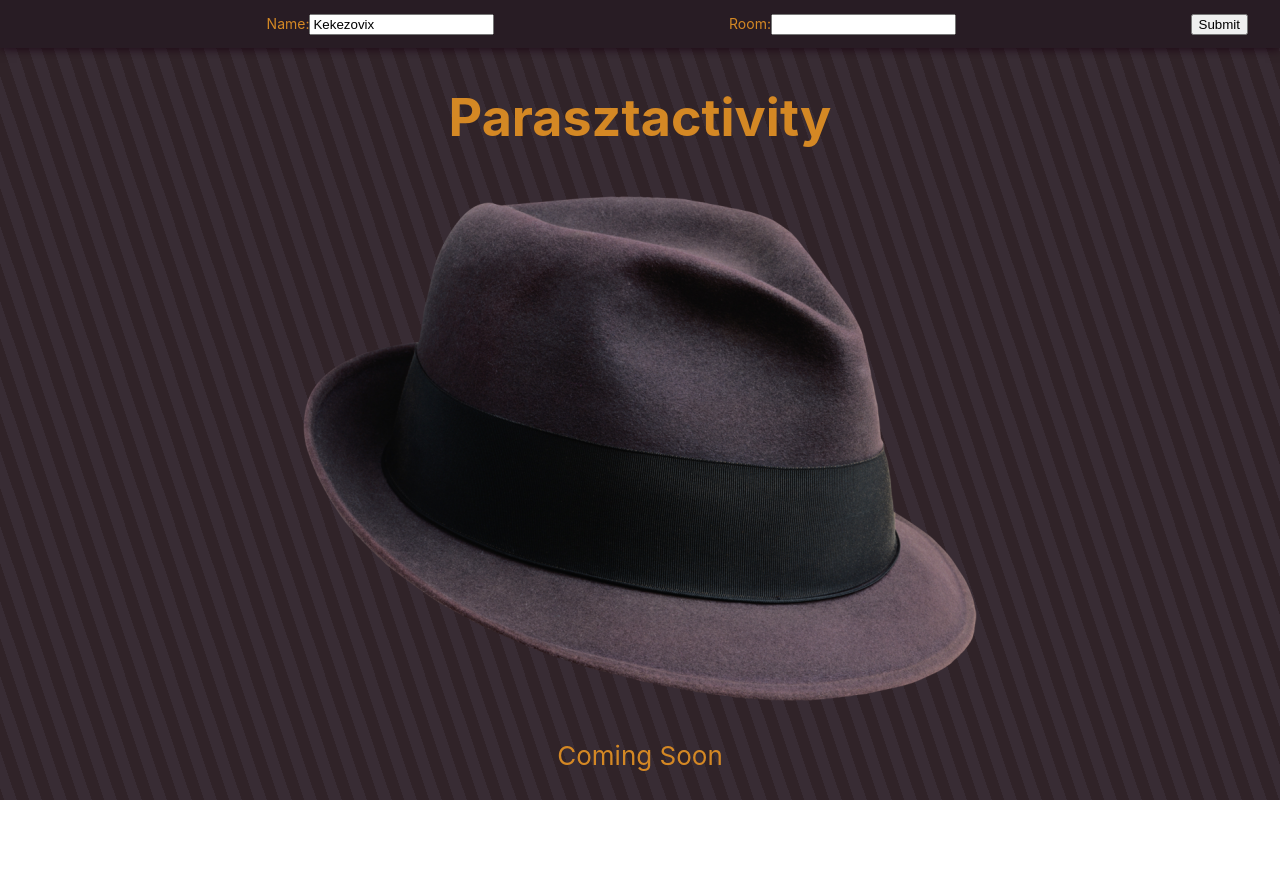
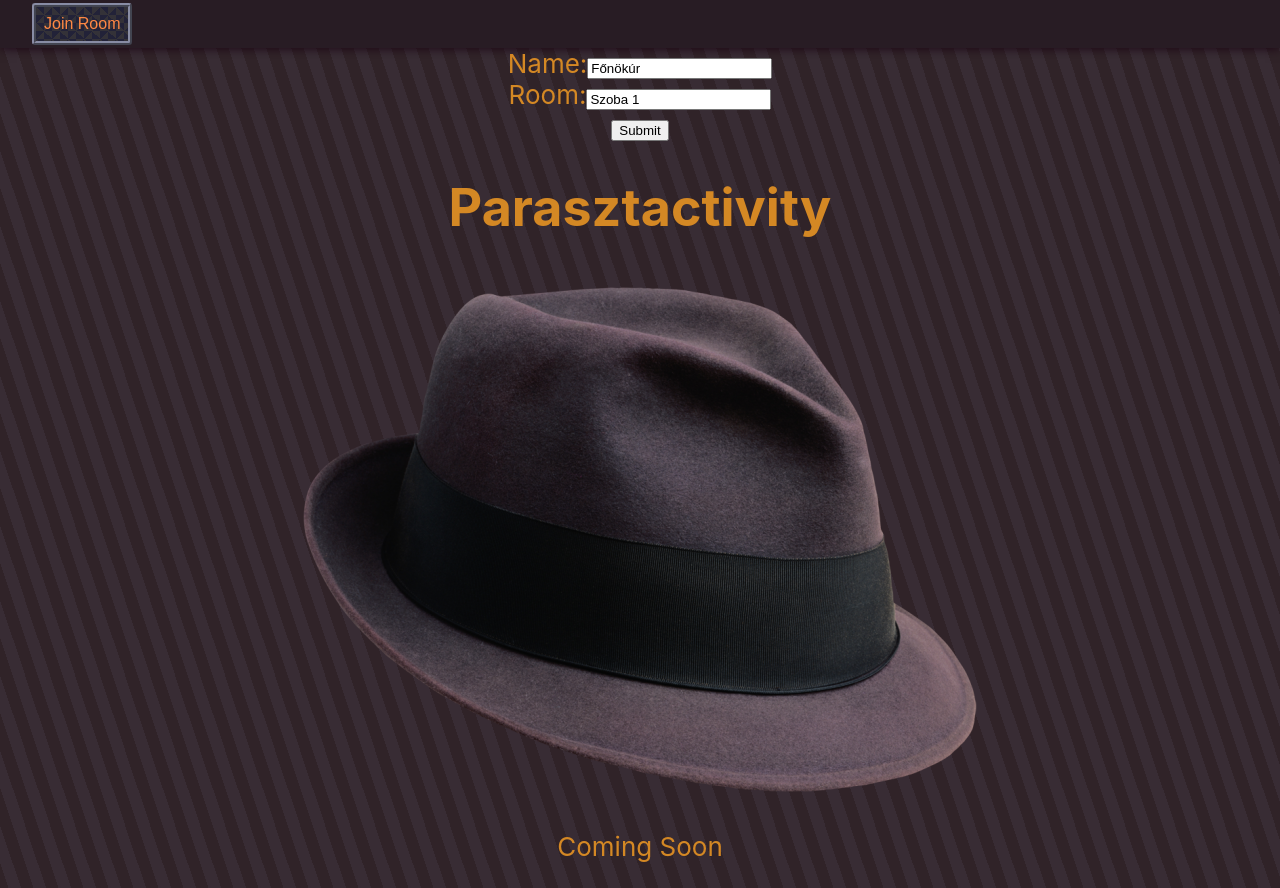
Before and after one commit to kari0003/parasztactivity, a React (Create React App) app: page / in a window 1280 px wide. Before the commit the page ends 800 px from the top, so only its background shows below. Built offline with nearby package versions, Linux system fonts and the light colour scheme.

Commit message:
add state, add form submit, add socket.io

```diff
--- a/package.json
+++ b/package.json
@@ -4,6 +4,7 @@
   "private": true,
   "dependencies": {
     "@codingsans/eslint-config": "^5.2.0",
+    "@reduxjs/toolkit": "^1.5.0",
     "@testing-library/jest-dom": "^5.11.9",
     "@testing-library/react": "^11.2.3",
     "@testing-library/user-event": "^12.6.2",
@@ -11,10 +12,12 @@
     "@types/node": "^12.19.15",
     "@types/react": "^16.14.2",
     "@types/react-dom": "^16.9.10",
+    "@types/socket.io-client": "^1.4.35",
     "prettier": "^2.2.1",
     "react": "^17.0.1",
     "react-dom": "^17.0.1",
     "react-scripts": "4.0.1",
+    "socket.io-client": "^3.1.0",
     "typescript": "^4.1.3",
     "web-vitals": "^0.2.4"
   },
--- a/src/App.css
+++ b/src/App.css
@@ -30,6 +30,26 @@
   color: #61dafb;
 }
 
+button {
+  --bg: #222238;
+  --bg-light: #343238;
+
+  font-size: 1rem;
+  color: #f84;
+
+  background: linear-gradient(45deg, transparent 0%, var(--bg) 0%, var(--bg) 25%, transparent 25%) 0.5em 0,
+    linear-gradient(135deg, transparent 0%, var(--bg) 0%, var(--bg) 25%, transparent 25%) 1em 0.5em,
+    linear-gradient(225deg, transparent 0%, var(--bg) 0%, var(--bg) 25%, transparent 25%) 0.5em 1em,
+    linear-gradient(315deg, transparent 0%, var(--bg) 0%, var(--bg) 25%, transparent 25%) 0 0.5em;
+  background-color: var(--bg-light);
+  background-size: 1em 1em;
+  border-radius: 0.2em;
+  padding: 0.5em;
+  border-width: 4px;
+  border-color: #888ca4;
+  border-style: ridge;
+}
+
 .background {
   --bg: #302328;
 
--- a/src/App.tsx
+++ b/src/App.tsx
@@ -1,16 +1,40 @@
+import { useEffect, useReducer } from 'react';
+import { AppContext, initialAppState, reducer, State } from './state/app.context';
 import './App.css';
 import Header from './components/Header';
+import io from 'socket.io-client';
+import JoinForm from './components/JoinForm';
+
+//const SOCKET_SERVER = 'http://localhost:3005';
+const SOCKET_SERVER = 'https://parasztactivity.herokuapp.com';
 
 function App(): JSX.Element {
+  const [state, dispatch] = useReducer(reducer, initialAppState);
+
+  const initialState: State = {
+    state,
+    dispatch,
+  };
+
+  useEffect(() => {
+    const socket = io.connect(SOCKET_SERVER);
+    socket.on('connect', () => {
+      console.log('connected for dogs shake', socket.id);
+    });
+  }, []);
+
   return (
+    <AppContext.Provider value={initialState}>
       <div className="background container">
-      <Header name={'Kekezovix'} roomId={'asdf'} connected={false}></Header>
+        <Header></Header>
         <div className="wrapper">
+          <JoinForm></JoinForm>
           <h1>Parasztactivity</h1>
           <img src={`${process.env.PUBLIC_URL}/fedora.png`} className="App-logo" alt="logo" />
           <p>Coming Soon</p>
         </div>
       </div>
+    </AppContext.Provider>
   );
 }
 
--- a/src/components/Header.tsx
+++ b/src/components/Header.tsx
@@ -1,46 +1,26 @@
-import { FormEvent } from 'react';
+import { leaveRoom } from '../state/actions';
+import { useApp } from '../state/app.context';
 
-function Header(props: { connected: boolean; name?: string; roomId?: string }): JSX.Element {
-  const connectForm = { name: props.name || 'Főnökúr', roomId: '' };
-  const handleSubmit = (event: FormEvent<HTMLFormElement>) => {
-    connectRoom();
-    event.preventDefault();
+function Header(): JSX.Element {
+  const {
+    state: { name, roomId, connected },
+    dispatch,
+  } = useApp();
+
+  const leaveRoomHandler = () => {
+    dispatch(leaveRoom());
   };
-  const connectRoom = () => {
-    console.log('connect Room', connectForm);
-  };
-  const leaveRoom = () => {
-    console.log('Leave Room');
-  };
-  if (props.connected) {
-    return (
-      <div className="header">
-        <div>{props.name}</div>
-        <div>Room: {props.roomId}</div>
-        <div>
-          <button onClick={leaveRoom}>Leave Room</button>
-        </div>
+  return connected ? (
+    <div className="header">
+      <div>{name}</div>
+      <div>Room: {roomId}</div>
+      <div>
+        <button onClick={leaveRoomHandler}>Leave Room</button>
       </div>
-    );
-  }
-  return (
+    </div>
+  ) : (
     <div className="header">
-      <form onSubmit={handleSubmit}></form>
-      <div>
-        <label>
-          Name:
-          <input type="text" value={connectForm.name} />
-        </label>
-      </div>
-      <div>
-        <label>
-          Room:
-          <input type="text" value={connectForm.roomId} />
-        </label>
-      </div>
-      <div>
-        <input type="submit" value="Submit" />
-      </div>
+      <button onClick={leaveRoomHandler}>Join Room</button>
     </div>
   );
 }
--- /dev/null
+++ b/src/components/JoinForm.tsx
@@ -0,0 +1,48 @@
+import { FormEvent, useState } from 'react';
+import { joinRoom } from '../state/actions';
+import { useApp } from '../state/app.context';
+
+function JoinForm(): JSX.Element {
+  const {
+    state: { name, roomId },
+    dispatch,
+  } = useApp();
+  const [formState, setState] = useState({ name: name, roomId: roomId });
+
+  const handleSubmit = (event: FormEvent<HTMLFormElement>) => {
+    connectRoomHandler();
+    event.preventDefault();
+  };
+
+  const handleFormChange = (event: React.ChangeEvent<HTMLInputElement>) => {
+    setState({ ...formState, [event.target.name]: event.target.value });
+  };
+
+  const connectRoomHandler = () => {
+    dispatch(joinRoom({ name: formState.name, roomId: formState.roomId }));
+  };
+
+  return (
+    <div className="formContainer">
+      <form onSubmit={handleSubmit}>
+        <div>
+          <label>
+            Name:
+            <input type="text" name="name" value={formState.name} onChange={handleFormChange} />
+          </label>
+        </div>
+        <div>
+          <label>
+            Room:
+            <input type="text" name="roomId" value={formState.roomId} onChange={handleFormChange} />
+          </label>
+        </div>
+        <div>
+          <input type="submit" value="Submit" />
+        </div>
+      </form>
+    </div>
+  );
+}
+
+export default JoinForm;
--- /dev/null
+++ b/src/state/actions.ts
@@ -0,0 +1,9 @@
+import { createAction } from '@reduxjs/toolkit';
+
+export const joinRoom = createAction<{ name: string; roomId: string }>('[Global] Join Room');
+export const leaveRoom = createAction('[Global] Leave Room');
+
+export const connectRoom = createAction<{ name: string; roomId: string }>('[Global] Donnect Room');
+export const disconnectRoom = createAction<{ roomId: string }>('[Global] Disconnect Room');
+
+export const changeConnectForm = createAction<any>('Change Connect Form');
--- /dev/null
+++ b/src/state/app.context.ts
@@ -0,0 +1,37 @@
+import { createReducer } from '@reduxjs/toolkit';
+import { createContext, Dispatch, useContext } from 'react';
+import { joinRoom, leaveRoom } from './actions';
+
+export interface AppState {
+  name: string;
+  roomId: string;
+  connected: boolean;
+}
+
+export interface State {
+  state: AppState;
+  dispatch: Dispatch<any>;
+}
+
+export const initialAppState: AppState = {
+  name: 'Főnökúr',
+  roomId: 'Szoba 1',
+  connected: false,
+};
+
+export const reducer = createReducer(initialAppState, (builder) =>
+  builder
+    .addCase(joinRoom, (state, action) => {
+      state.name = action.payload.name;
+      state.roomId = action.payload.roomId;
+      state.connected = true;
+    })
+    .addCase(leaveRoom, (state) => {
+      state.connected = false;
+    })
+    .addDefaultCase((state) => state),
+);
+
+export const AppContext = createContext({} as State);
+
+export const useApp = () => useContext(AppContext);
```
Also changed, not shown: 1 other file (tests, documents, lock files or other folders). Lines whose indentation alone changed are shown as unchanged.
